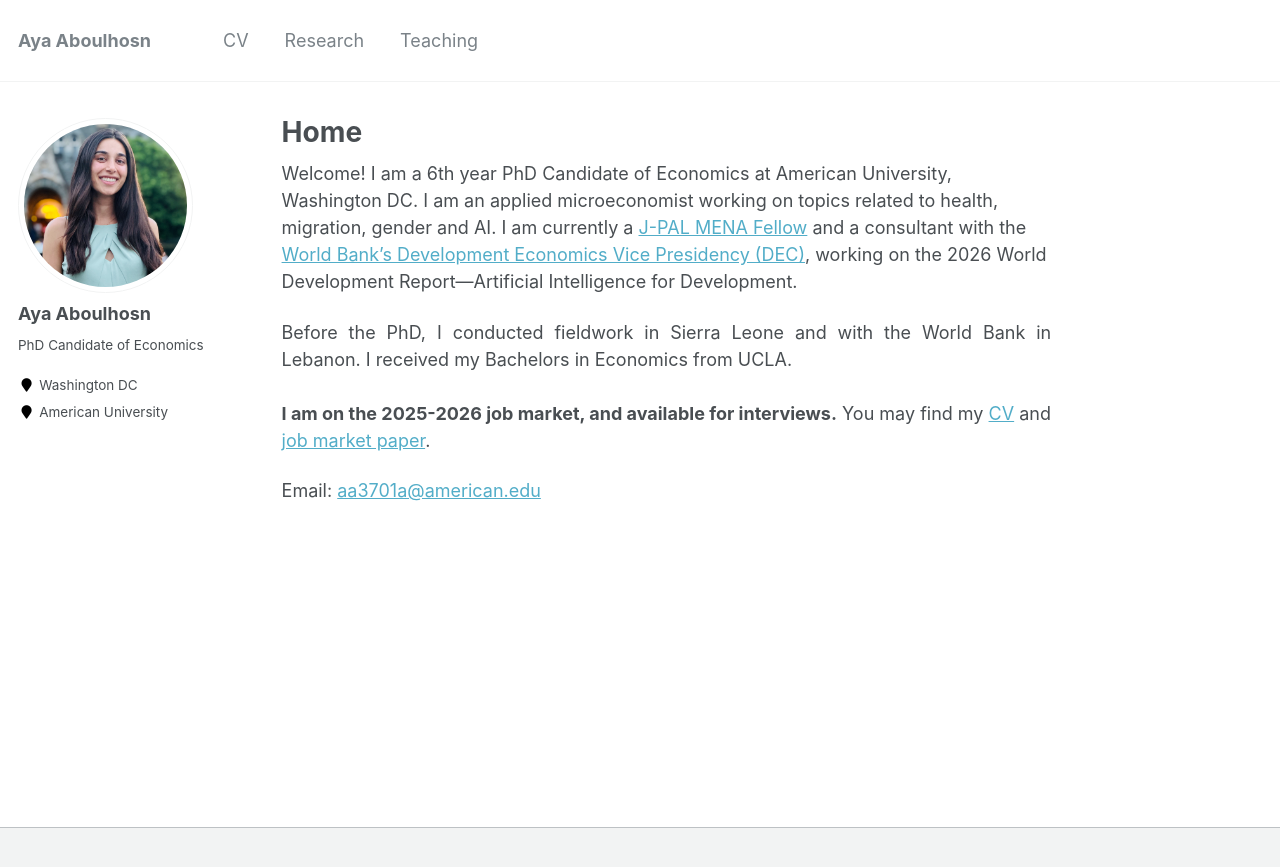
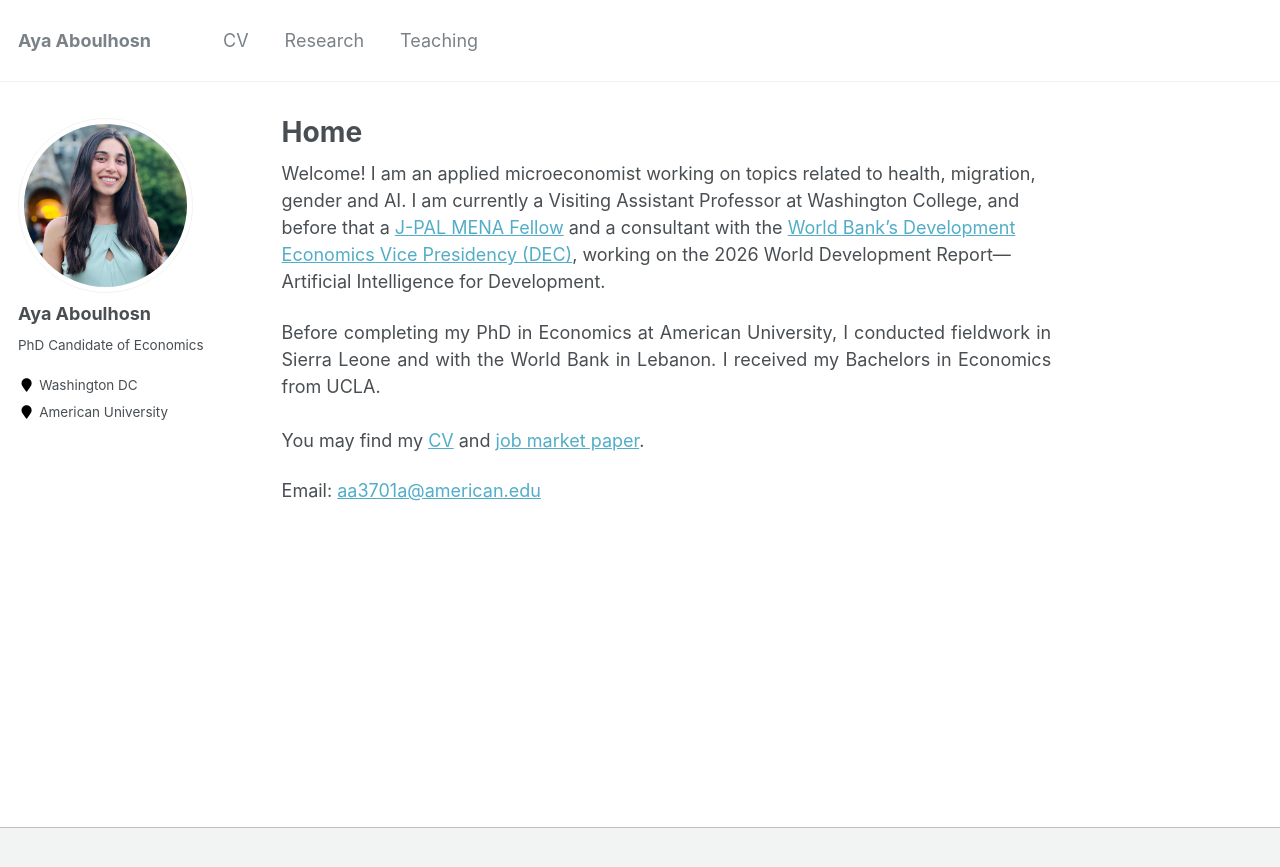
Before and after one commit to ayaaboulhosn/ayaaboulhosn.github.io, a Jekyll site: the page built from _pages/about.md, in a window 1280 px wide. Shown: the top 867 px of the page. Built offline with Jekyll 4.4.1, drawn with Linux system fonts in a browser that asks for light colours.

Commit message:
Update about.md

```diff
--- a/_pages/about.md
+++ b/_pages/about.md
@@ -8,13 +8,13 @@ redirect_from:
   - /about.html
 ---
 
-Welcome! I am a 6th year PhD Candidate of Economics at American University, Washington DC. I am an applied microeconomist working on topics related to health, migration, gender and AI.
-I am currently a [J-PAL MENA Fellow](https://www.povertyactionlab.org/updates/advancing-impact-j-pal-mena-welcomes-second-cohort-mena-scholars-fellowship-program) and a consultant with the [World Bank’s Development Economics Vice Presidency (DEC)](https://www.worldbank.org/en/about/unit/unit-dec), working on the 2026 World Development Report—Artificial Intelligence for Development.
+Welcome! I am an applied microeconomist working on topics related to health, migration, gender and AI.
+I am currently a Visiting Assistant Professor at Washington College, and before that a [J-PAL MENA Fellow](https://www.povertyactionlab.org/updates/advancing-impact-j-pal-mena-welcomes-second-cohort-mena-scholars-fellowship-program) and a consultant with the [World Bank’s Development Economics Vice Presidency (DEC)](https://www.worldbank.org/en/about/unit/unit-dec), working on the 2026 World Development Report—Artificial Intelligence for Development.
 <div align="justify">
-Before the PhD, I conducted fieldwork in Sierra Leone and with the World Bank in Lebanon. I received my Bachelors in Economics from UCLA.
+Before completing my PhD in Economics at American University, I conducted fieldwork in Sierra Leone and with the World Bank in Lebanon. I received my Bachelors in Economics from UCLA.
 </div>
 <br>
-<b>I am on the 2025-2026 job market, and available for interviews.</b> You may find my [CV](../files/CV_Aya_Aboulhosn.pdf) and [job market paper](../files/Migration_and_Maternal_Healthcare.pdf).
+You may find my [CV](../files/CV_Aya_Aboulhosn.pdf) and [job market paper](../files/Migration_and_Maternal_Healthcare.pdf).
 <br>
 
 Email: [aa3701a@american.edu](mailto:aa3701a@american.edu?subject=Test)
```
